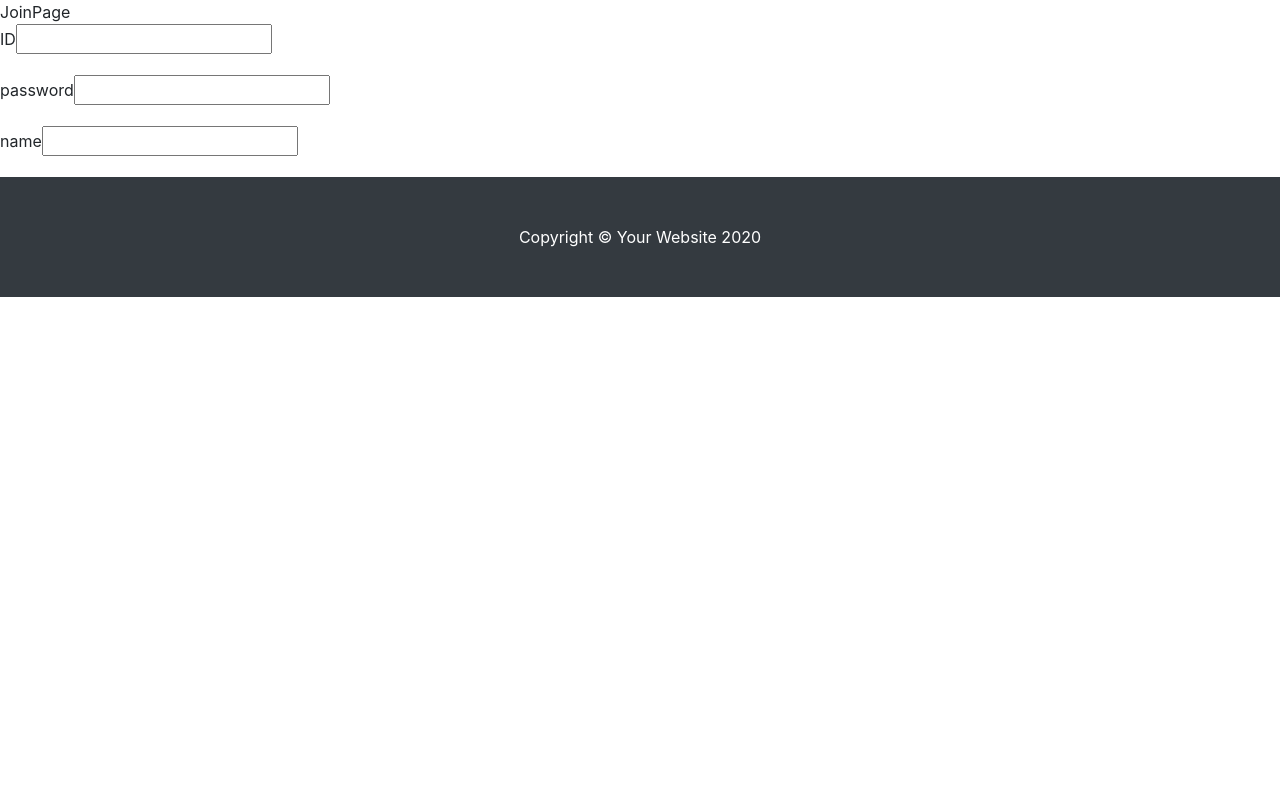
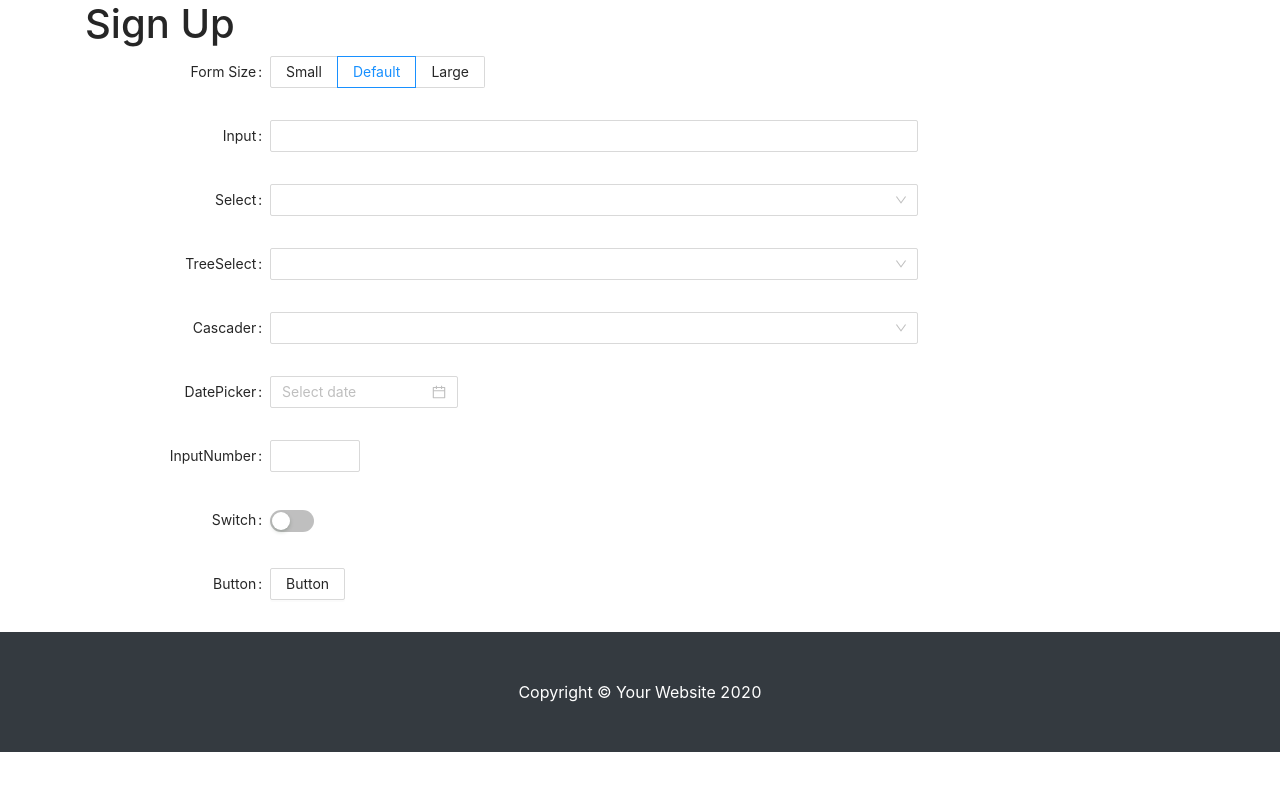
Before and after one commit to publisherleewoo/jongro3gaspring, a React (Create React App) app: page /#/user/join in a window 1280 px wide. Shown: the top 790 px of the page. Built offline with nearby package versions, Linux system fonts and the light colour scheme.

Commit message:
bootstrap->antd로 변경,  Join,login  template경로 재설정

```diff
--- a/package.json
+++ b/package.json
@@ -6,8 +6,10 @@
         "@testing-library/jest-dom": "^4.2.4",
         "@testing-library/react": "^9.5.0",
         "@testing-library/user-event": "^7.2.1",
+        "antd": "^4.5.1",
         "axios": "^0.19.2",
         "bootstrap": "^4.5.0",
+        "formik": "^2.1.5",
         "gh-pages": "^3.1.0",
         "leaflet": "^1.6.0",
         "react": "^16.13.1",
@@ -21,7 +23,8 @@
         "redux-devtools-extension": "^2.13.8",
         "redux-saga": "^1.1.3",
         "storybook-addon-jsx": "^7.3.2",
-        "styled-components": "^5.1.1"
+        "styled-components": "^5.1.1",
+        "yup": "^0.29.2"
     },
     "scripts": {
         "predeploy": "npm run build",
--- a/src/components/organisms/FooterComponent.js
+++ b/src/components/organisms/FooterComponent.js
@@ -2,9 +2,11 @@
 
 const FooterComponent = () => {
     return (
-        <div class="py-5 bg-dark">
-            <div class="container">
-                <p className="m-0 text-center text-white">Copyright &copy; Your Website 2020</p>
+        <div className="py-5 bg-dark">
+            <div className="container">
+                <p className="m-0 text-center text-white">
+                    Copyright &copy; Your Website 2020
+                </p>
             </div>
         </div>
     );
--- a/src/components/pages/UserJoinPage.js
+++ b/src/components/pages/UserJoinPage.js
@@ -1,11 +1,16 @@
 import React from "react";
-import Authentification from "../templates/Authentification";
+
+import { Container } from "react-bootstrap";
+import FooterComponent from "../organisms/FooterComponent";
+import UserJoinTemplate from "../templates/UserJoinTemplate";
 
 const JoinPage = () => {
     return (
         <div>
-            JoinPage
-            <Authentification type="join"></Authentification>
+            <Container style={{}}>
+                <UserJoinTemplate></UserJoinTemplate>
+            </Container>
+            <FooterComponent />
         </div>
     );
 };
--- a/src/components/pages/UserLoginPage.js
+++ b/src/components/pages/UserLoginPage.js
@@ -1,11 +1,11 @@
 import React from "react";
-import Authentification from "../templates/Authentification";
+import UserLoginTemplate from "../templates/UserLoginTemplate";
 
 const LoginPage = () => {
     return (
         <div>
             LoginPage
-            <Authentification type="login"></Authentification>
+            <UserLoginTemplate></UserLoginTemplate>
         </div>
     );
 };
--- a/src/components/templates/Authentification.js
+++ /dev/null
@@ -1,93 +0,0 @@
-import React, { useState, useCallback, useEffect, useMemo } from "react";
-import FooterComponent from "../organisms/FooterComponent";
-
-const Authentification = ({ type }) => {
-    const [form, setForm] = useState({
-        id: "",
-        password: "",
-        name: "",
-    });
-
-    const [view, setView] = useState(null);
-
-    let { id, password, name } = form;
-
-    const changeHandler = useCallback(
-        (e) => {
-            setForm({
-                ...form,
-                [e.target.name]: e.target.value,
-            });
-        },
-        [form]
-    );
-
-    const InputView = useMemo(() => {
-        return (
-            <div>
-                <p>
-                    <label htmlFor="id">ID</label>
-                    <input
-                        id="id"
-                        name="id"
-                        type="text"
-                        value={id}
-                        onChange={changeHandler}
-                    />
-                </p>
-                <p>
-                    <label htmlFor="password">password</label>
-                    <input
-                        id="password"
-                        name="password"
-                        type="password"
-                        value={password}
-                        onChange={changeHandler}
-                    />
-                </p>
-            </div>
-        );
-    }, [id, password, changeHandler]);
-
-    const LoginView = useMemo(() => <div>{InputView}</div>, [InputView]);
-    const JoinView = useMemo(
-        () => (
-            <div>
-                {InputView}
-                <p>
-                    <label htmlFor="name">name</label>
-                    <input
-                        id="name"
-                        name="name"
-                        type="name"
-                        value={name}
-                        onChange={changeHandler}
-                    />
-                </p>
-            </div>
-        ),
-        [InputView, name, changeHandler]
-    );
-
-    useEffect(() => {
-        switch (type) {
-            case "login":
-                setView(LoginView);
-                break;
-            case "join":
-                setView(JoinView);
-                break;
-            default:
-                return "무상태";
-        }
-    }, [type, LoginView, JoinView]);
-
-    return (
-        <div>
-            {view}
-            <FooterComponent />
-        </div>
-    );
-};
-
-export default Authentification;
--- /dev/null
+++ b/src/components/templates/UserJoinTemplate.js
@@ -0,0 +1,93 @@
+import React, { useState } from "react";
+import {
+    Form,
+    Input,
+    Button,
+    Radio,
+    Select,
+    Cascader,
+    DatePicker,
+    InputNumber,
+    TreeSelect,
+    Switch,
+} from "antd";
+
+const UserJoinTemplate = () => {
+    const [componentSize, setComponentSize] = useState("default");
+    const onFormLayoutChange = ({ size }) => {
+        setComponentSize(size);
+    };
+
+    return (
+        <>
+            <h1>Sign Up</h1>
+            <Form
+                labelCol={{ span: 4 }}
+                wrapperCol={{ span: 14 }}
+                layout="horizontal"
+                initialValues={{ size: componentSize }}
+                onValuesChange={onFormLayoutChange}
+                size={componentSize}
+            >
+                <Form.Item label="Form Size" name="size">
+                    <Radio.Group>
+                        <Radio.Button value="small">Small</Radio.Button>
+                        <Radio.Button value="default">Default</Radio.Button>
+                        <Radio.Button value="large">Large</Radio.Button>
+                    </Radio.Group>
+                </Form.Item>
+                <Form.Item label="Input">
+                    <Input />
+                </Form.Item>
+                <Form.Item label="Select">
+                    <Select>
+                        <Select.Option value="demo">Demo</Select.Option>
+                    </Select>
+                </Form.Item>
+                <Form.Item label="TreeSelect">
+                    <TreeSelect
+                        treeData={[
+                            {
+                                title: "Light",
+                                value: "light",
+                                children: [
+                                    { title: "Bamboo", value: "bamboo" },
+                                ],
+                            },
+                        ]}
+                    />
+                </Form.Item>
+                <Form.Item label="Cascader">
+                    <Cascader
+                        options={[
+                            {
+                                value: "zhejiang",
+                                label: "Zhejiang",
+                                children: [
+                                    {
+                                        value: "hangzhou",
+                                        label: "Hangzhou",
+                                    },
+                                ],
+                            },
+                        ]}
+                    />
+                </Form.Item>
+                <Form.Item label="DatePicker">
+                    <DatePicker />
+                </Form.Item>
+                <Form.Item label="InputNumber">
+                    <InputNumber />
+                </Form.Item>
+                <Form.Item label="Switch">
+                    <Switch />
+                </Form.Item>
+                <Form.Item label="Button">
+                    <Button>Button</Button>
+                </Form.Item>
+            </Form>
+        </>
+    );
+};
+
+export default UserJoinTemplate;
--- /dev/null
+++ b/src/components/templates/UserLoginTemplate.js
@@ -0,0 +1,7 @@
+import React from "react";
+
+const UserLoginTemplate = () => {
+    return <>UserLoginTemplate</>;
+};
+
+export default UserLoginTemplate;
--- a/src/index.js
+++ b/src/index.js
@@ -1,6 +1,8 @@
 import React from "react";
 import ReactDOM from "react-dom";
 import "bootstrap/dist/css/bootstrap.min.css";
+import "antd/dist/antd.css";
+
 import App from "./App";
 import { Provider } from "react-redux";
 import { createStore, applyMiddleware } from "redux";
```
Also changed, not shown: 1 other file (tests, documents, lock files or other folders).
